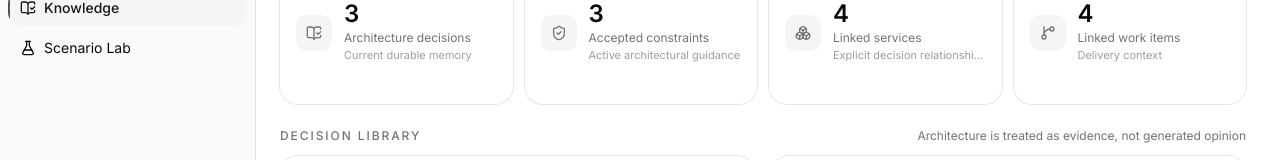
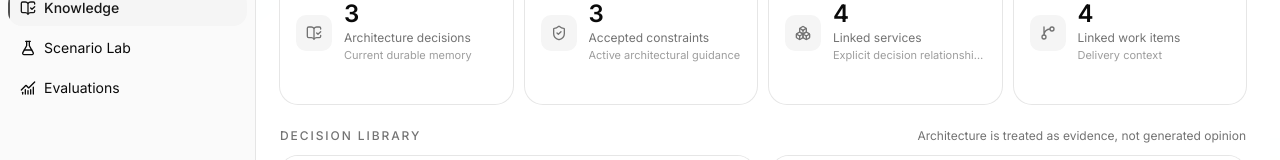
Before and after one commit to rishitshivesh/org-brain, a Next.js app: page /knowledge in a window 1280 px wide. Shown: the part 323-483 px from the top of the page. Built offline with nearby package versions, Linux system fonts and the light colour scheme.

Commit message:
surface rca evaluation lab

```diff
--- a/constants/index.ts
+++ b/constants/index.ts
@@ -1,6 +1,7 @@
 import {
   BookOpenCheck,
   Cable,
+  ChartNoAxesCombined,
   Computer,
   FlaskConical,
   MessageSquare,
@@ -16,6 +17,7 @@ export const APP_ROUTES = {
   graph: "/graph",
   knowledge: "/knowledge",
   scenarioLab: "/scenario-lab",
+  evaluations: "/evaluations",
 } as const;
 
 export const SIDEBAR_ITEMS = [
@@ -54,4 +56,9 @@ export const SIDEBAR_ITEMS = [
     href: APP_ROUTES.scenarioLab,
     icon: FlaskConical,
   },
+  {
+    label: "Evaluations",
+    href: APP_ROUTES.evaluations,
+    icon: ChartNoAxesCombined,
+  },
 ];
```
